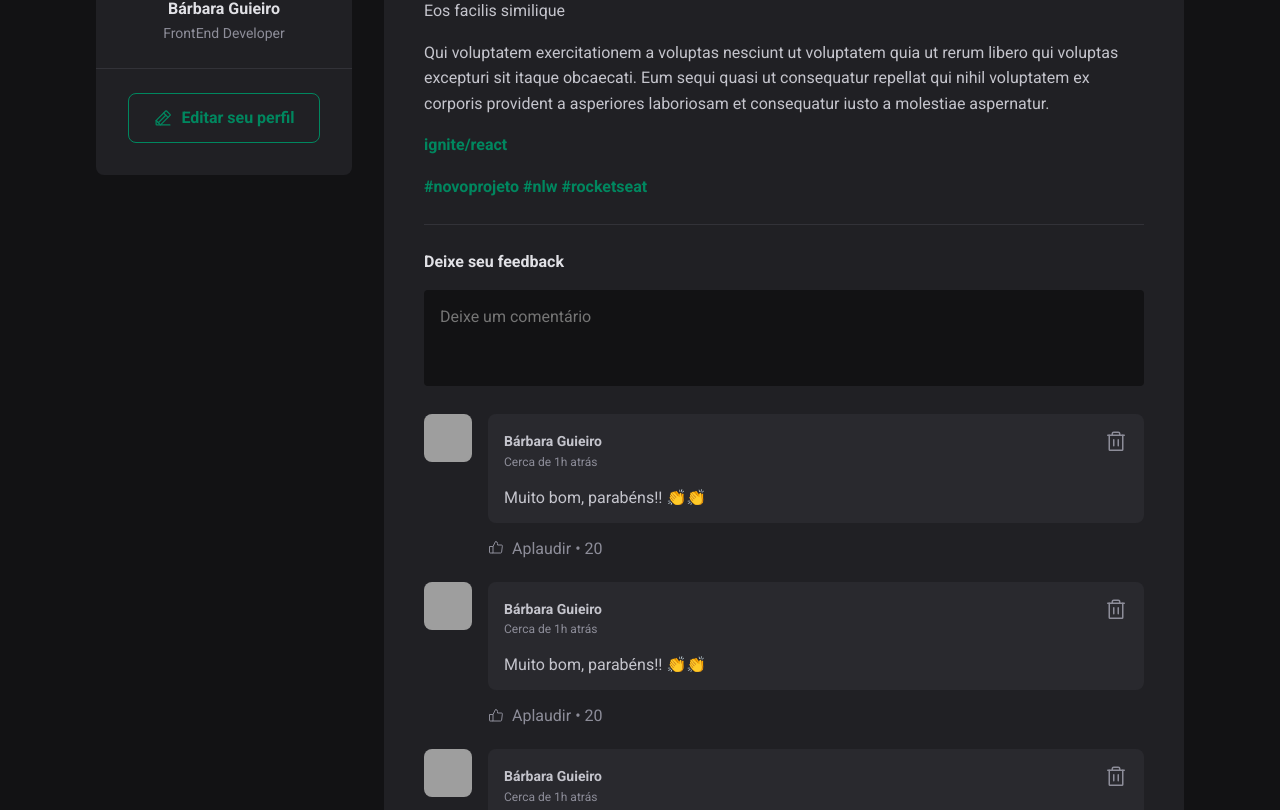
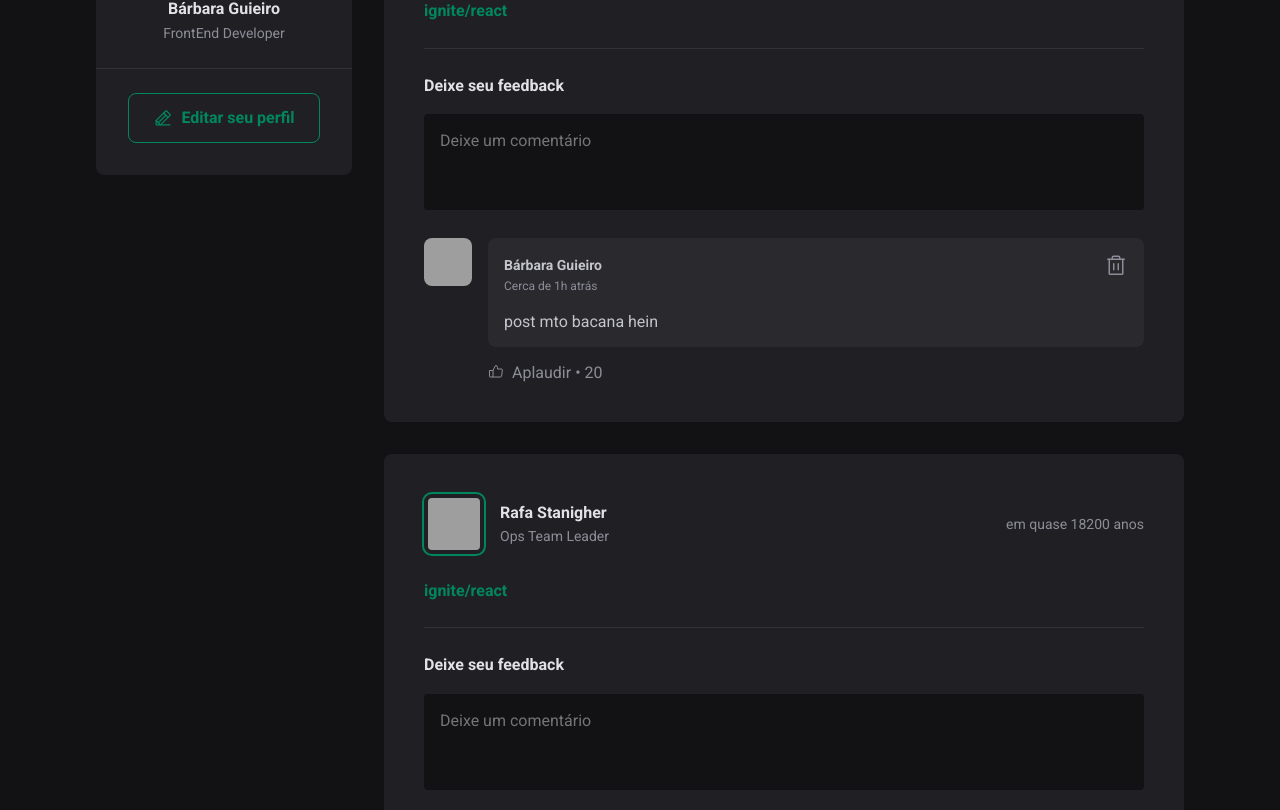
Before and after one commit to bahguima/ignite-feed, a React (Vite) app: page / in a window 1280 px wide. Shown: the part 230-1040 px from the top of the page. Built offline with nearby package versions, Linux system fonts and the light colour scheme; grey boxes are pictures that could not be loaded.

Commit message:
[feat]inserting comments

```diff
--- a/src/App.jsx
+++ b/src/App.jsx
@@ -6,6 +6,47 @@ import styles from "./App.module.css";
 import "./global.css";
 import { Sidebar } from "./components/Sidebar";
 
+const posts = [
+  {
+    id: 1,
+    author: {
+      avatarUrl: "https://github.com/bahguima.png",
+      name: "Barbara Guieiro",
+      role: "FrontEnd Developer",
+    },
+    content: [
+      { type: "paragraphy", content: "Eos facilis similique" },
+
+      {
+        type: "paragraphy",
+        content:
+          " Qui voluptatem exercitationem a voluptas nesciunt ut voluptatem quia ut rerum libero qui voluptas excepturisit itaque obcaecati. Eum sequi quasi ut consequatur repellat qui nihil voluptatem ex corporis provident.",
+      },
+      { type: "link", content: "ignite/react" },
+    ],
+    publishedAt: new Date("20223-08-12 20:00:00"),
+  },
+  {
+    id: 1,
+    author: {
+      avatarUrl: "https://github.com/rstanigher.png",
+      name: "Rafa Stanigher",
+      role: "Ops Team Leader",
+    },
+    content: [
+      { type: "paragraphy", content: "Eos facilis similique" },
+
+      {
+        type: "paragraphy",
+        content:
+          " Qui voluptatem exercitationem a voluptas nesciunt ut voluptatem quia ut rerum libero qui voluptas excepturisit itaque obcaecati. Eum sequi quasi ut consequatur repellat qui nihil voluptatem ex corporis provident.",
+      },
+      { type: "link", content: "ignite/react" },
+    ],
+    publishedAt: new Date("20223-08-11 20:00:00"),
+  },
+];
+
 export default function App() {
   return (
     <div>
@@ -13,10 +54,9 @@ export default function App() {
       <div className={styles.wrapper}>
         <Sidebar />
         <main>
-          <Post
-            author="Bárbara Guieiro"
-            content="Lorem, ipsum dolor sit amet consectetur adipisicing elit. Maxime itaque quas corporis beatae veritatis, reprehenderit asperiores vitae quod possimus qui dignissimos unde deleniti consequatur quae, repellat debitis sunt, est rerum!"
-          />
+          {posts.map((post) => {
+            return <Post author={post.author} content={post.content} publishedAt={post.publishedAt} />;
+          })}
         </main>
       </div>
     </div>
--- a/src/components/Comment.jsx
+++ b/src/components/Comment.jsx
@@ -3,7 +3,7 @@ import styles from "./Comment.module.css";
 import { ThumbsUp, Trash } from "phosphor-react";
 import { Avatar } from "./Avatar";
 
-export function Comment() {
+export function Comment({ content }) {
   return (
     <div className={styles.comment}>
       <Avatar hasBorder={false} src="https://github.com/bahguima.png" alt="" />
@@ -23,7 +23,7 @@ export function Comment() {
             </button>
           </header>
 
-          <p>Muito bom, parabéns!! 👏👏</p>
+          <p>{content}</p>
         </div>
 
         <footer>
--- a/src/components/Post.jsx
+++ b/src/components/Post.jsx
@@ -1,44 +1,76 @@
+import { format, formatDistanceToNow } from "date-fns";
+import ptBR from "date-fns/locale/pt-BR";
+import { useState } from "react";
+
 import { Avatar } from "./Avatar";
 import { Comment } from "./Comment";
 
 import styles from "./Post.module.css";
 
-export function Post() {
+export function Post({ author, publishedAt, content }) {
+  const [comments, setComments] = useState(["post mto bacana hein"]);
+
+  const [newCommentText, setnewCommentText] = useState("");
+
+  const publishedDateFormatted = format(publishedAt, "d 'de' LLLL 'às' HH:mm'h'", {
+    locale: ptBR,
+  });
+
+  const publishedDateRelativeToNow = formatDistanceToNow(publishedAt, {
+    locale: ptBR,
+    addSuffix: true,
+  });
+
+  function handleCrateNewComment() {
+    event.preventDefault();
+
+    setComments([...comments, newCommentText]);
+    setnewCommentText("");
+  }
+
+  function handleNewCommentChange() {
+    setnewCommentText(event.target.value);
+  }
+
   return (
     <article className={styles.post}>
       <header>
         <div className={styles.author}>
-          <Avatar src="https://github.com/bahguima.png" />
+          <Avatar src={author.avatarUrl} />
           <div className={styles.authorInfo}>
-            <strong>Nárbara Guieiro</strong>
-            <span>FrontEnd Developer</span>
+            <strong>{author.name}</strong>
+            <span>{author.role}</span>
           </div>
         </div>
 
-        <time title="11 de Maio às 08:13h" dateTime="2022-05-11 08:13:00">
-          Publicado há 1h
+        <time title={publishedDateFormatted} dateTime={publishedAt.toISOString()}>
+          {publishedDateRelativeToNow}
         </time>
       </header>
 
       <div className={styles.content}>
-        <p>Eos facilis similique</p>
-        <p>
-          Qui voluptatem exercitationem a voluptas nesciunt ut voluptatem quia ut rerum libero qui voluptas excepturi
-          sit itaque obcaecati. Eum sequi quasi ut consequatur repellat qui nihil voluptatem ex corporis provident a
-          asperiores laboriosam et consequatur iusto a molestiae aspernatur.
-        </p>
-        <p>
-          <a href="">ignite/react</a>
-        </p>
-        <p>
-          <a href="">#novoprojeto</a> <a href="">#nlw</a> <a href="">#rocketseat</a>
-        </p>
+        {content.map((line) => {
+          if (line.type === "paragraph") {
+            return <p>{line.content}</p>;
+          } else if (line.type === "link") {
+            return (
+              <p>
+                <a href="#">{line.content}</a>
+              </p>
+            );
+          }
+        })}
       </div>
 
-      <form className={styles.commentForm}>
+      <form onSubmit={handleCrateNewComment} className={styles.commentForm}>
         <strong>Deixe seu feedback</strong>
 
-        <textarea placeholder="Deixe um comentário" />
+        <textarea
+          name="comment"
+          placeholder="Deixe um comentário"
+          value={newCommentText}
+          onChange={handleNewCommentChange}
+        />
 
         <footer>
           <button type="submit">Publicar</button>
@@ -46,9 +78,9 @@ export function Post() {
       </form>
 
       <div className={styles.commentList}>
-        <Comment />
-        <Comment />
-        <Comment />
+        {comments.map((comment) => {
+          return <Comment content={comment} />;
+        })}
       </div>
     </article>
   );
```
